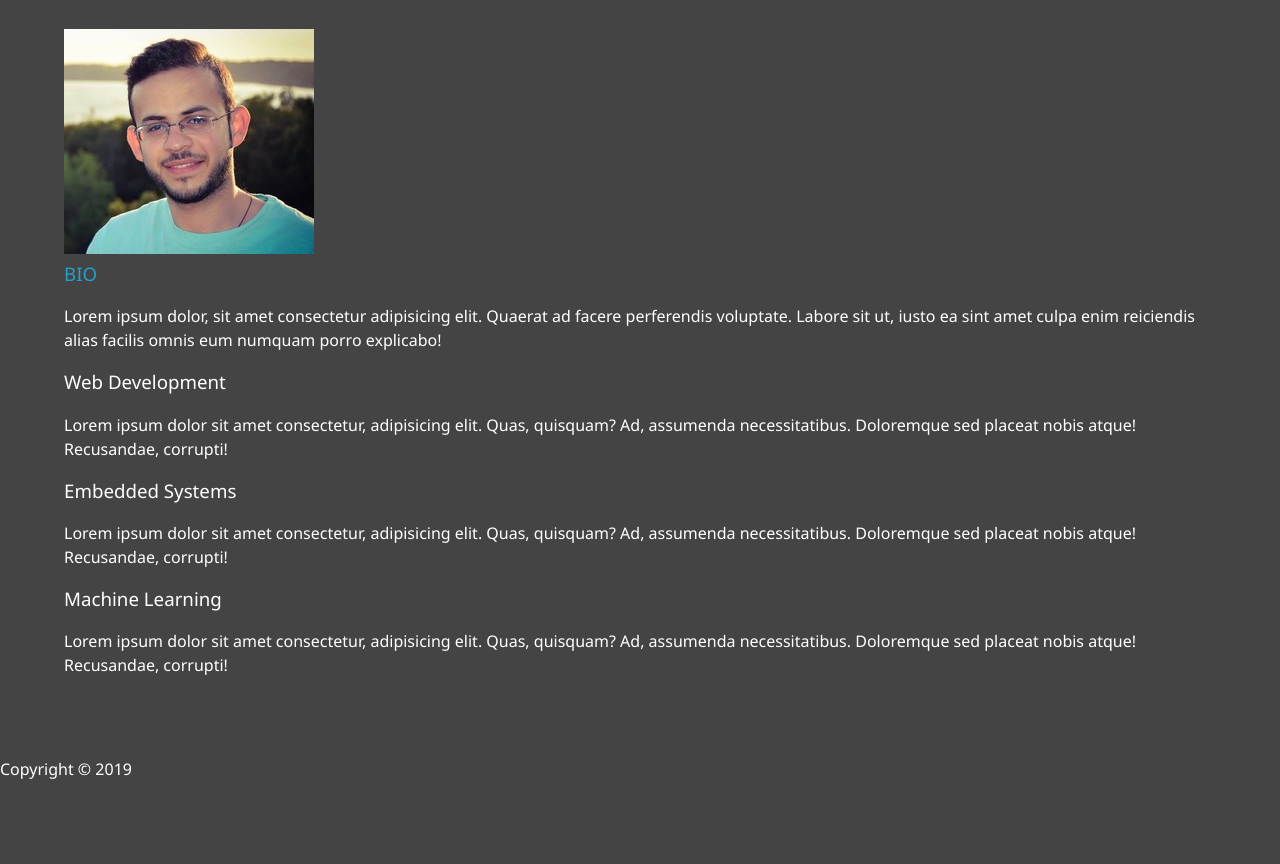
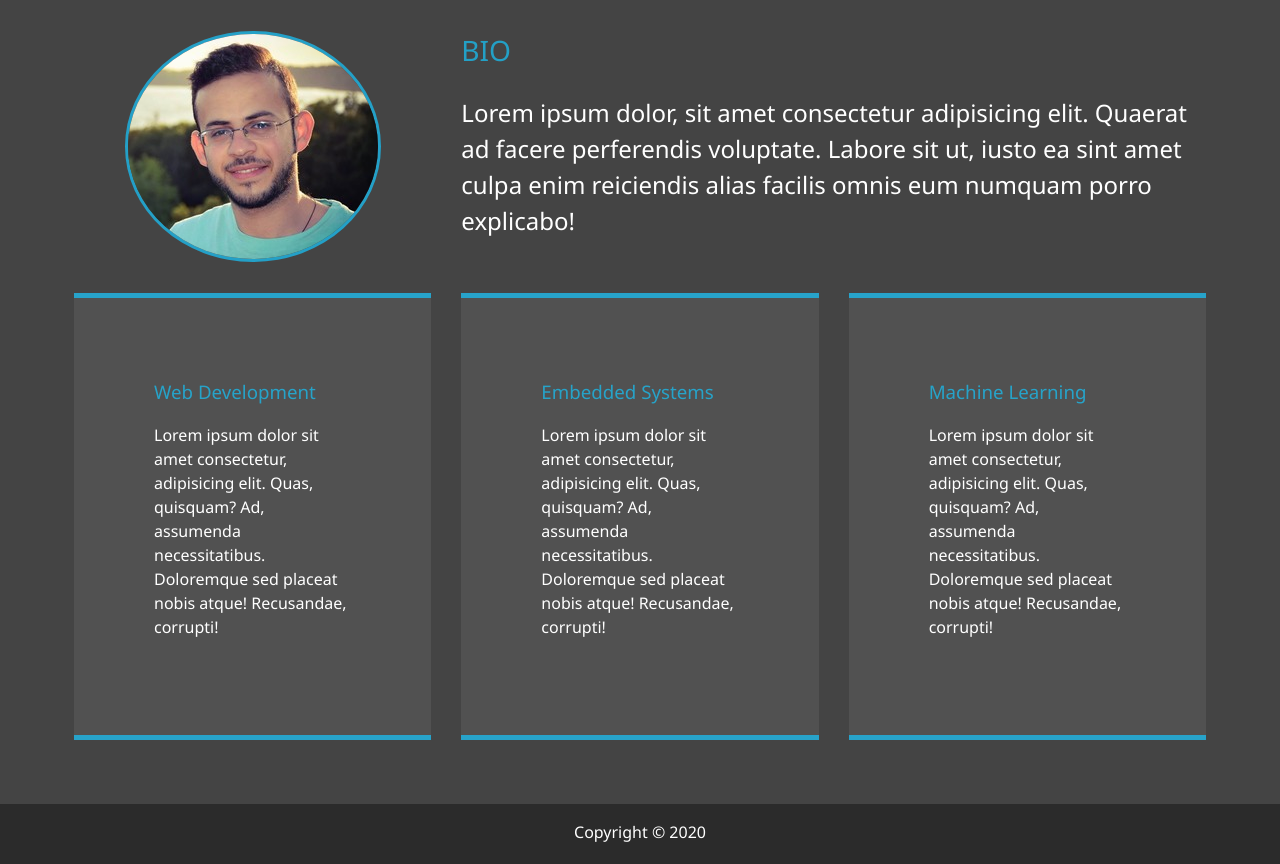
Before and after one commit to AmjadAlshihabi/My-portfolio, a website: page dist/about.html in a window 1280 px wide. Shown: the part 253-1117 px from the top of the page. Before the commit the page ends 1034 px from the top, so only its background shows below. Drawn offline with Linux system fonts and the light colour scheme.

Commit message:
scss for about me page

```diff
--- a/scss/_menu.scss
+++ b/scss/_menu.scss
@@ -4,6 +4,7 @@
     z-index: 3;
     margin-top: 35px;
     margin-left: 35px;
+    text-align: right;
     width: 28px;
     cursor: pointer;
     @include easeOut;
--- a/scss/_mobile.scss
+++ b/scss/_mobile.scss
@@ -48,6 +48,16 @@
              height: 150px;
          }
      }
+
+     div.about-info {
+         grid-template-areas:
+         'bioimage'
+         'bio'
+         'interest-1'
+         'interest-2'
+         'interest-3';
+         grid-template-columns: 1fr;
+     }
 }
 
 @include mediaSm{
--- a/scss/main.scss
+++ b/scss/main.scss
@@ -71,5 +71,58 @@ main {
     }
   }
 }
+
+.about-info {
+  margin-left: 10px;
+  margin-right: 10px;
+  display: grid;
+  grid-gap: 30px;
+  grid-template-areas:
+  'bioimage bio bio'
+  'interest-1 interest-2 interest-3';
+  grid-template-columns: repeat(3, 1fr);
+
+  .bio-img{
+    grid-area: bioimage;
+    margin: auto;
+    border-radius: 50%;
+    border: $secondary-color 3px solid;
+  }
+  .bio{
+    grid-area: bio;
+    font-size: 1.5rem;
+  }
+
+  .interest-1{
+    grid-area: interest-1;
+  }
+
+  .interest-2{
+    grid-area: interest-2;
+  }
+
+  .interest-3{
+    grid-area: interest-3;
+  }
+
+  .interests{
+    background: lighten($primary-color, 5);
+    padding: 5rem;
+    border-top: $secondary-color 5px solid;
+    border-bottom: $secondary-color 5px solid;
+    .title{
+      color: $secondary-color;
+    }
+  }
+}
+
+#main-footer{
+  text-align: center;
+  padding: 1rem;
+  background: darken($primary-color, 10);
+  color: set-text-color($primary-color);
+  height: 60px;
+  width: 100%;
+}
 //  todo-list
 // opening the websites linkes in new tabs
```
Also changed, not shown: dist/about.html, dist/css/main.css, 1 other file.
